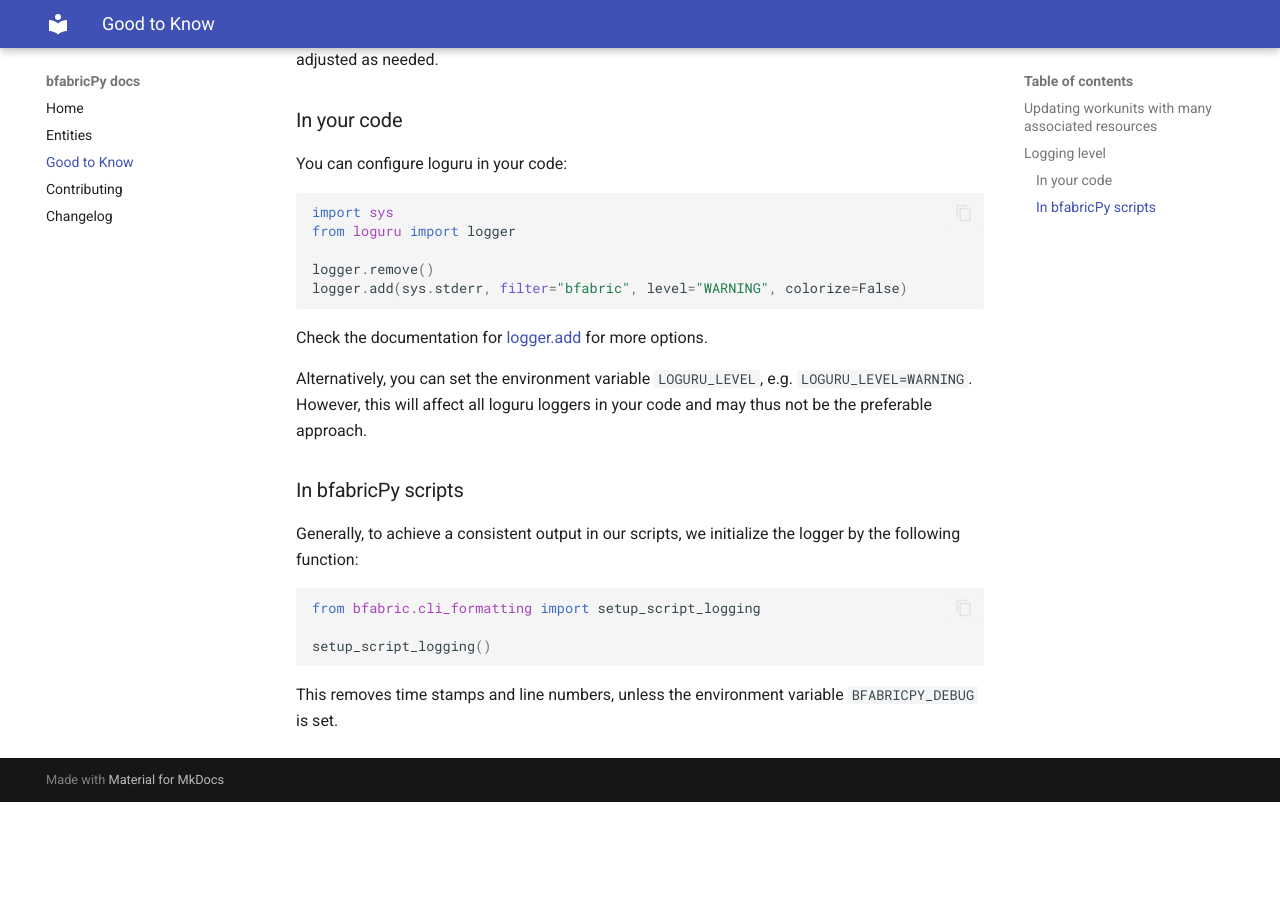
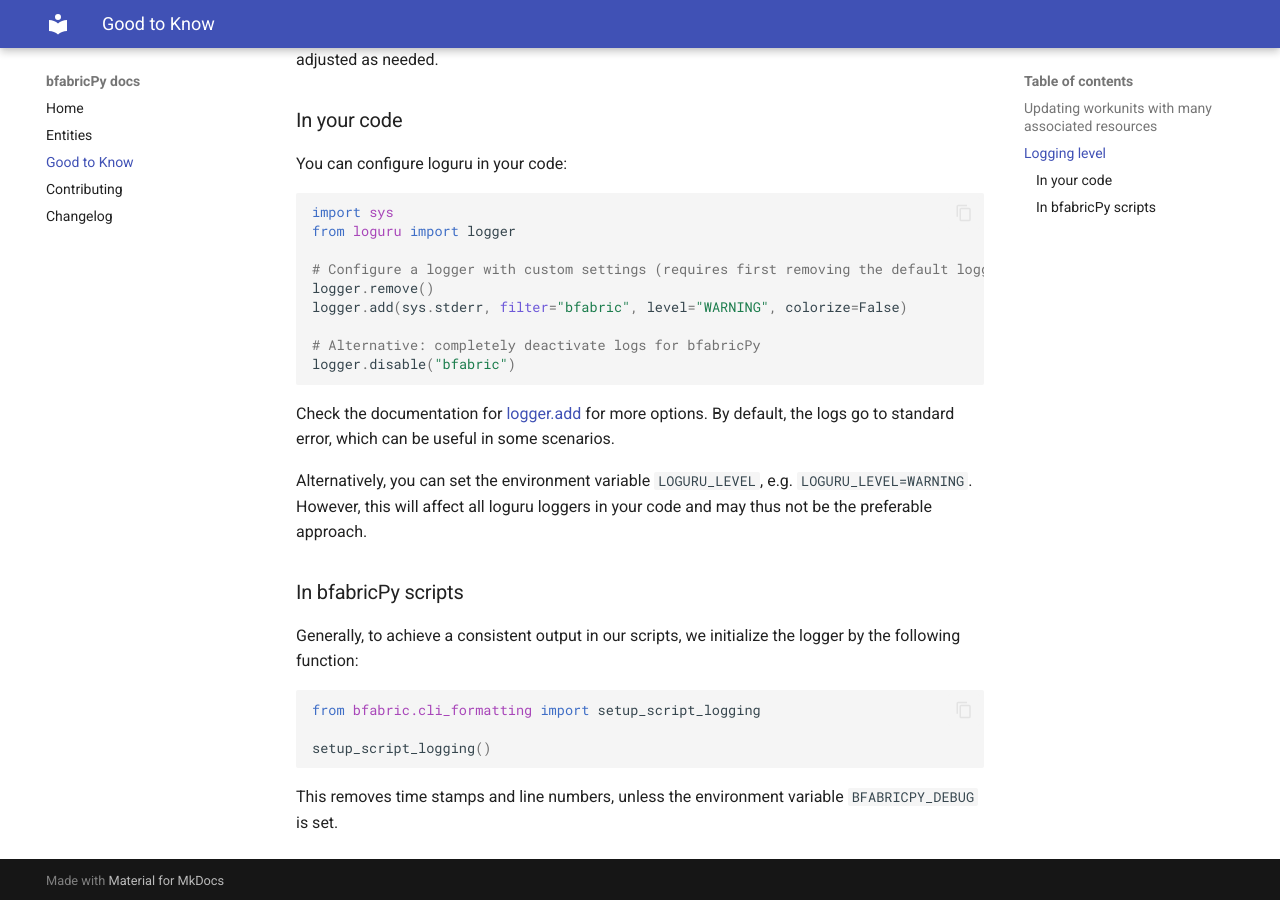
Before and after one commit to fgcz/bfabricPy, an MkDocs documentation site: the page built from docs/good_to_know.md, in a window 1280 px wide and 900 px high, scrolled down 682 px. Built offline with MkDocs 1.6.1 and Material for MkDocs 9.7.7, drawn with Linux system fonts in a browser that asks for light colours; before the commit the page ends 1484 px from its top, so only the background shows below that.

Commit message:
doc: extend a bit

````diff
--- a/docs/good_to_know.md
+++ b/docs/good_to_know.md
@@ -27,11 +27,16 @@ You can configure loguru in your code:
 import sys
 from loguru import logger
 
+# Configure a logger with custom settings (requires first removing the default logger)
 logger.remove()
 logger.add(sys.stderr, filter="bfabric", level="WARNING", colorize=False)
+
+# Alternative: completely deactivate logs for bfabricPy
+logger.disable("bfabric")
 ```
 
 Check the documentation for [logger.add](https://loguru.readthedocs.io/en/stable/api/logger.html#loguru._logger.Logger.add) for more options.
+By default, the logs go to standard error, which can be useful in some scenarios.
 
 Alternatively, you can set the environment variable `LOGURU_LEVEL`, e.g. `LOGURU_LEVEL=WARNING`. However, this will affect all loguru loggers in your code and may thus not be the preferable approach.
 
````
